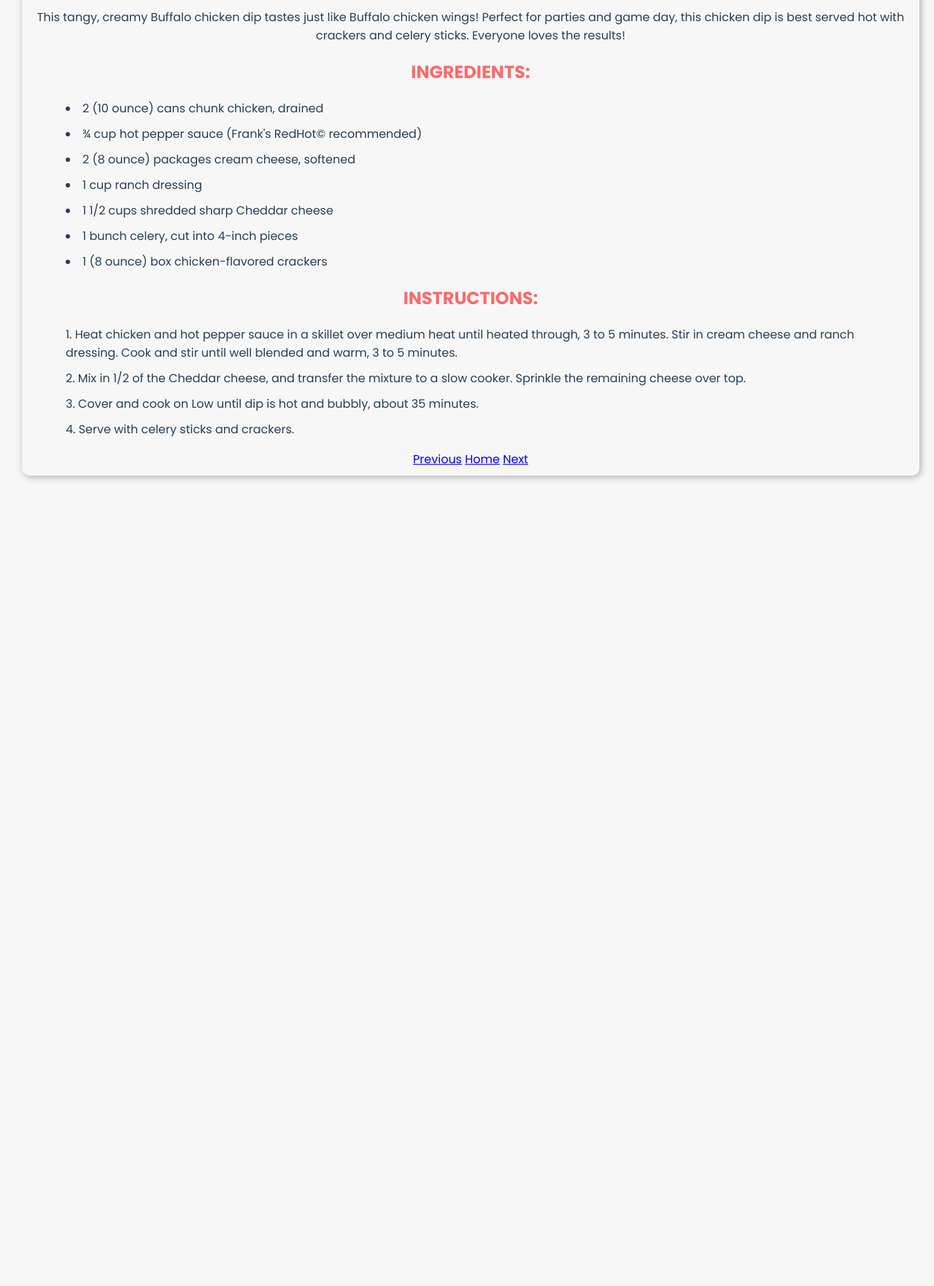
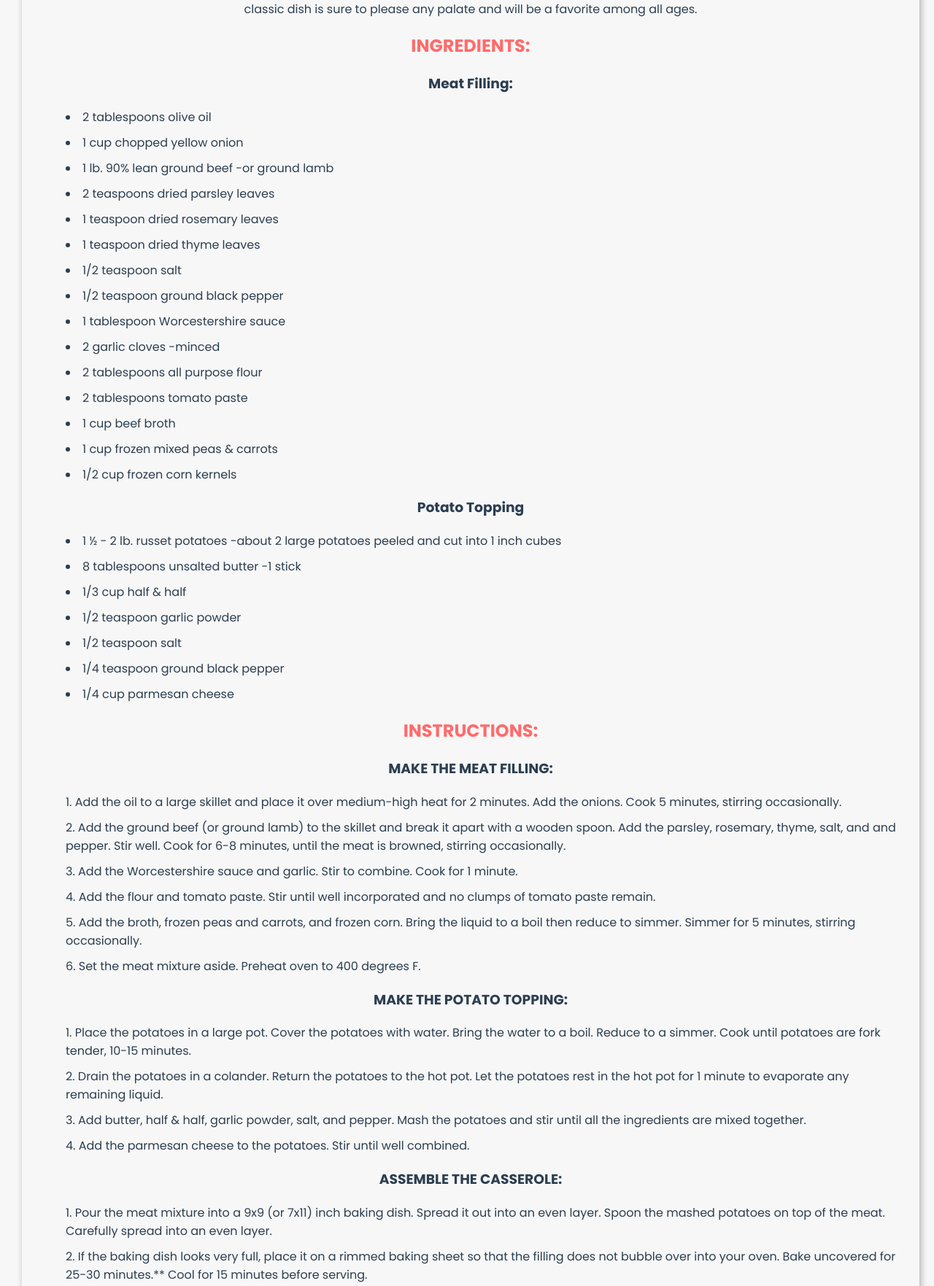
Before and after one commit to ljrobison/odin-recipes, a plain HTML site: page recipes/shepards-pie.html in a window 1280 px wide. Shown: the part 623-2386 px from the top of the page at 73% size. Before the commit the page ends 1295 px from the top, so only its background shows below. Drawn offline with Linux system fonts and the light colour scheme.

Commit message:
Finished shepard's pie HTML.

```diff
--- a/recipes/shepards-pie.html
+++ b/recipes/shepards-pie.html
@@ -6,43 +6,114 @@
     <meta name="viewport" content="width=device-width, initial-scale=1.0" />
 
     <link rel="stylesheet" href="../style/styles.css" />
-    <title>Buffalo Chicken Dip</title>
+    <title>Shepard's Pie</title>
   </head>
   <body class="container">
     <div class="recipe-card">
-      <h1>Buffalo Chicken Dip</h1>
-      <img src="../images/buffalo-chicken-dip.jpg" alt="Lasagna" / width="400"
-      height="400" class="center">
+      <h1>Shepard's Pie</h1>
+      <img src="../images/shepards-pie.jpg" alt="Lasagna" class="center" />
       <p>
-        This tangy, creamy Buffalo chicken dip tastes just like Buffalo chicken
-        wings! Perfect for parties and game day, this chicken dip is best served
-        hot with crackers and celery sticks. Everyone loves the results!
+        Shepherd's Pie is a hearty and comforting dish that will warm you up on
+        a chilly day. It's made with ground meat or vegetables, topped with
+        creamy mashed potatoes, and baked to a golden brown. Each forkful is a
+        perfect balance of savory meat, vegetables and creamy potatoes. The dish
+        is perfect for family dinners, potlucks, or even as leftovers. You can
+        add some grated cheese or chopped herbs on top for an added burst of
+        flavor. This classic dish is sure to please any palate and will be a
+        favorite among all ages.
       </p>
       <h2>Ingredients:</h2>
+      <h3>Meat Filling:</h3>
       <ul>
-        <li>2 (10 ounce) cans chunk chicken, drained</li>
-        <li>¾ cup hot pepper sauce (Frank's RedHot&copy recommended)</li>
-        <li>2 (8 ounce) packages cream cheese, softened</li>
-        <li>1 cup ranch dressing</li>
-        <li>1 1/2 cups shredded sharp Cheddar cheese</li>
-        <li>1 bunch celery, cut into 4-inch pieces</li>
-        <li>1 (8 ounce) box chicken-flavored crackers</li>
+        <li>2 tablespoons olive oil</li>
+        <li>1 cup chopped yellow onion</li>
+        <li>1 lb. 90% lean ground beef -or ground lamb</li>
+        <li>2 teaspoons dried parsley leaves</li>
+        <li>1 teaspoon dried rosemary leaves</li>
+        <li>1 teaspoon dried thyme leaves</li>
+        <li>1/2 teaspoon salt</li>
+        <li>1/2 teaspoon ground black pepper</li>
+        <li>1 tablespoon Worcestershire sauce</li>
+        <li>2 garlic cloves -minced</li>
+        <li>2 tablespoons all purpose flour</li>
+        <li>2 tablespoons tomato paste</li>
+        <li>1 cup beef broth</li>
+        <li>1 cup frozen mixed peas & carrots</li>
+        <li>1/2 cup frozen corn kernels</li>
+      </ul>
+      <h3>Potato Topping</h3>
+      <ul>
+        <li>
+          1 ½ - 2 lb. russet potatoes -about 2 large potatoes peeled and cut
+          into 1 inch cubes
+        </li>
+        <li>8 tablespoons unsalted butter -1 stick</li>
+        <li>1/3 cup half & half</li>
+        <li>1/2 teaspoon garlic powder</li>
+        <li>1/2 teaspoon salt</li>
+        <li>1/4 teaspoon ground black pepper</li>
+        <li>1/4 cup parmesan cheese</li>
       </ul>
       <h2>Instructions:</h2>
+      <h3>MAKE THE MEAT FILLING:</h3>
       <ol>
         <li>
-          Heat chicken and hot pepper sauce in a skillet over medium heat until
-          heated through, 3 to 5 minutes. Stir in cream cheese and ranch
-          dressing. Cook and stir until well blended and warm, 3 to 5 minutes.
+          Add the oil to a large skillet and place it over medium-high heat for
+          2 minutes. Add the onions. Cook 5 minutes, stirring occasionally.
         </li>
         <li>
-          Mix in 1/2 of the Cheddar cheese, and transfer the mixture to a slow
-          cooker. Sprinkle the remaining cheese over top.
+          Add the ground beef (or ground lamb) to the skillet and break it apart
+          with a wooden spoon. Add the parsley, rosemary, thyme, salt, and and
+          pepper. Stir well. Cook for 6-8 minutes, until the meat is browned,
+          stirring occasionally.
         </li>
         <li>
-          Cover and cook on Low until dip is hot and bubbly, about 35 minutes.
+          Add the Worcestershire sauce and garlic. Stir to combine. Cook for 1
+          minute.
         </li>
-        <li>Serve with celery sticks and crackers.</li>
+        <li>
+          Add the flour and tomato paste. Stir until well incorporated and no
+          clumps of tomato paste remain.
+        </li>
+        <li>
+          Add the broth, frozen peas and carrots, and frozen corn. Bring the
+          liquid to a boil then reduce to simmer. Simmer for 5 minutes, stirring
+          occasionally.
+        </li>
+        <li>Set the meat mixture aside. Preheat oven to 400 degrees F.</li>
+      </ol>
+      <h3>MAKE THE POTATO TOPPING:</h3>
+      <ol>
+        <li>
+          Place the potatoes in a large pot. Cover the potatoes with water.
+          Bring the water to a boil. Reduce to a simmer. Cook until potatoes are
+          fork tender, 10-15 minutes.
+        </li>
+        <li>
+          Drain the potatoes in a colander. Return the potatoes to the hot pot.
+          Let the potatoes rest in the hot pot for 1 minute to evaporate any
+          remaining liquid.
+        </li>
+        <li>
+          Add butter, half & half, garlic powder, salt, and pepper. Mash the
+          potatoes and stir until all the ingredients are mixed together.
+        </li>
+        <li>
+          Add the parmesan cheese to the potatoes. Stir until well combined.
+        </li>
+      </ol>
+      <h3>ASSEMBLE THE CASSEROLE:</h3>
+      <ol>
+        <li>
+          Pour the meat mixture into a 9x9 (or 7x11) inch baking dish. Spread it
+          out into an even layer. Spoon the mashed potatoes on top of the meat.
+          Carefully spread into an even layer.
+        </li>
+        <li>
+          If the baking dish looks very full, place it on a rimmed baking sheet
+          so that the filling does not bubble over into your oven. Bake
+          uncovered for 25-30 minutes.** Cool for 15 minutes before serving.
+        </li>
       </ol>
       <a href="../recipes/spaghetti-sauce.html">Previous</a>
       <a href="../index.html">Home</a>
--- a/style/styles.css
+++ b/style/styles.css
@@ -32,6 +32,7 @@ body {
   align-items: center;
   justify-content: center;
   flex-direction: column;
+  grid-row: 1/-1;
 }
 
 .card img {
@@ -94,6 +95,7 @@ body {
   flex-wrap: wrap;
   justify-content: space-between;
   margin-left: 10px;
+  height:100vh;
 }
 
 h1,
@@ -173,7 +175,7 @@ li {
 }
 
 .recipe-card {
-  min-height: 400px;
+  height:auto;
   margin: 20px;
   padding: 20px;
   background-color: #f7f7f7;
@@ -183,11 +185,11 @@ li {
   align-items: center;
   justify-content: center;
   flex-direction: column;
+
 }
 
 .recipe-card img {
-  width: 40%;
-  height: 40%;
+  max-height: 400px;
   object-fit: cover;
   margin-bottom: 20px;
   border-radius: 10px;
```
